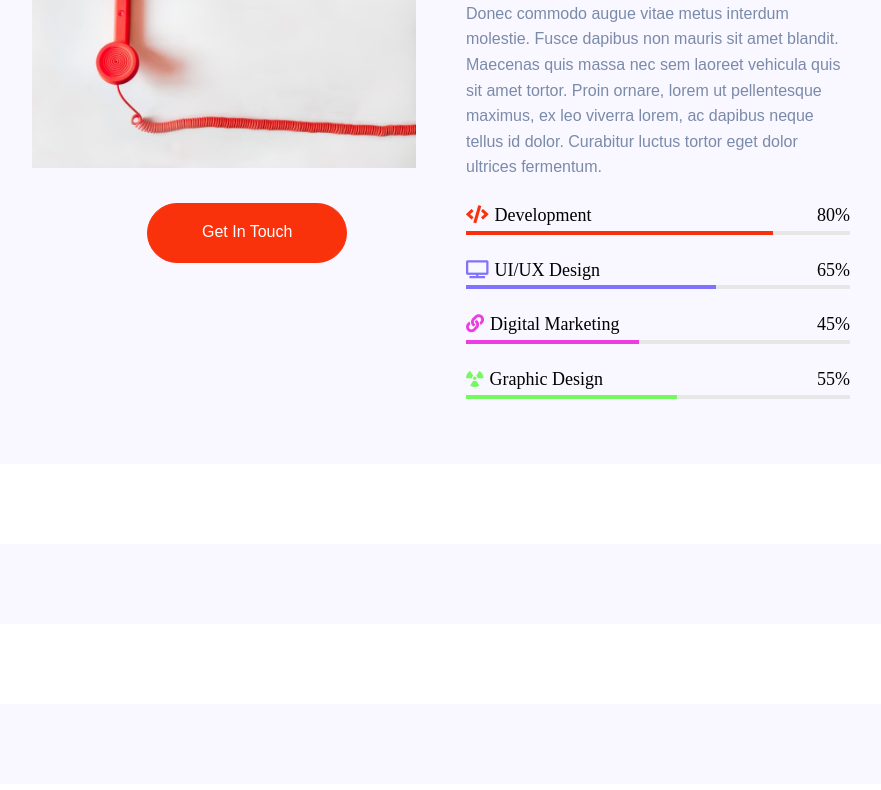
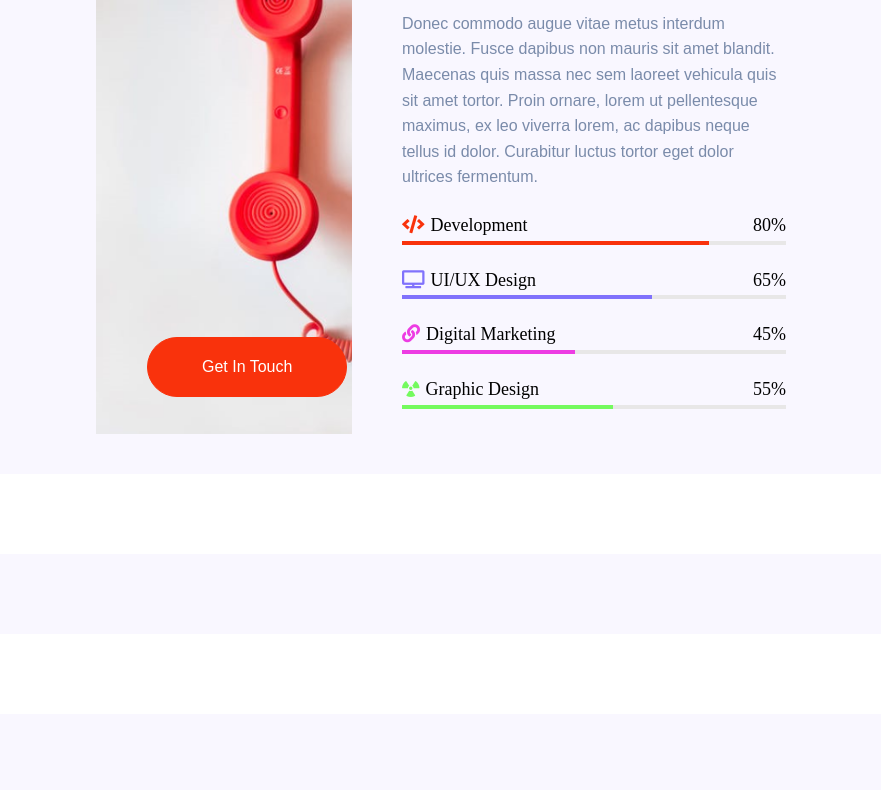
Before and after one commit to DSC-Al-Azhar/portfolio, a plain HTML site: page index.html in a window 1280 px wide. Shown: the part 140-930 px from the top of the page, without its empty margins (199-1080 px from the left). Drawn offline with Linux system fonts and the light colour scheme.

Commit message:
edit the image in about section

```diff
--- a/assets/css/about.css
+++ b/assets/css/about.css
@@ -4,14 +4,13 @@
   justify-content: center;
 }
 .about__imgDiv {
-  width: 30%;
-  height: 20%;
-  margin-top: 10px;
+  width: 20%;
+  position: relative;
+  background-image: url("../imgs/about/a1.png");
+  background-size: cover;
   border-top: 2px solid #888;
 }
-.about__image {
-  width: 100%;
-}
+
 .about__btn {
   width: 200px;
   height: 60px;
@@ -21,18 +20,19 @@
   outline: none;
   border-radius: 40px;
   text-transform: capitalize;
-  position: relative;
-  left: 30%;
-  top: 30px;
+  position: absolute;
+  left: 20%;
+  bottom: 37px;
   cursor: pointer;
   transition: 0.4s ease-in-out;
 }
 .about__btn:hover {
-  box-shadow: 5px 5px 5px rgba(245, 139, 97, 0.8);
+  box-shadow: 5px 5px 5px rgba(252, 137, 91, 0.877);
 }
 .about__content {
   width: 30%;
   margin-left: 50px;
+  margin-top: 10px;
 }
 .about__title {
   text-transform: capitalize;
--- a/index.html
+++ b/index.html
@@ -18,12 +18,9 @@
     <!-- Read About My Life Section [SARA MAGDY]-->
     <section class="about section--py section">
       <div class="about__imgDiv">
-        <img
-          src="assets/imgs/about/a1.png"
-          alt="phone speaker"
-          class="about__image"
-        />
-        <button class="about__btn">get in touch</button>
+        <a href="#"
+          ><button class="about__btn">get in touch</button></a
+        >
       </div>
 
       <!-- End about__img -->
```
